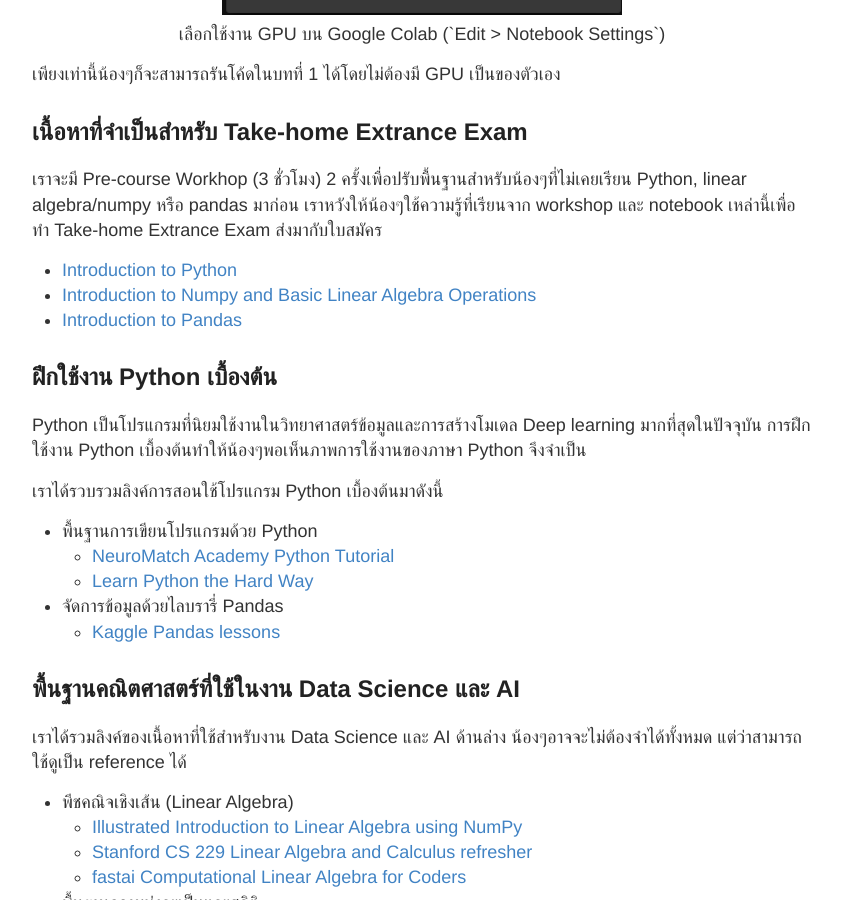
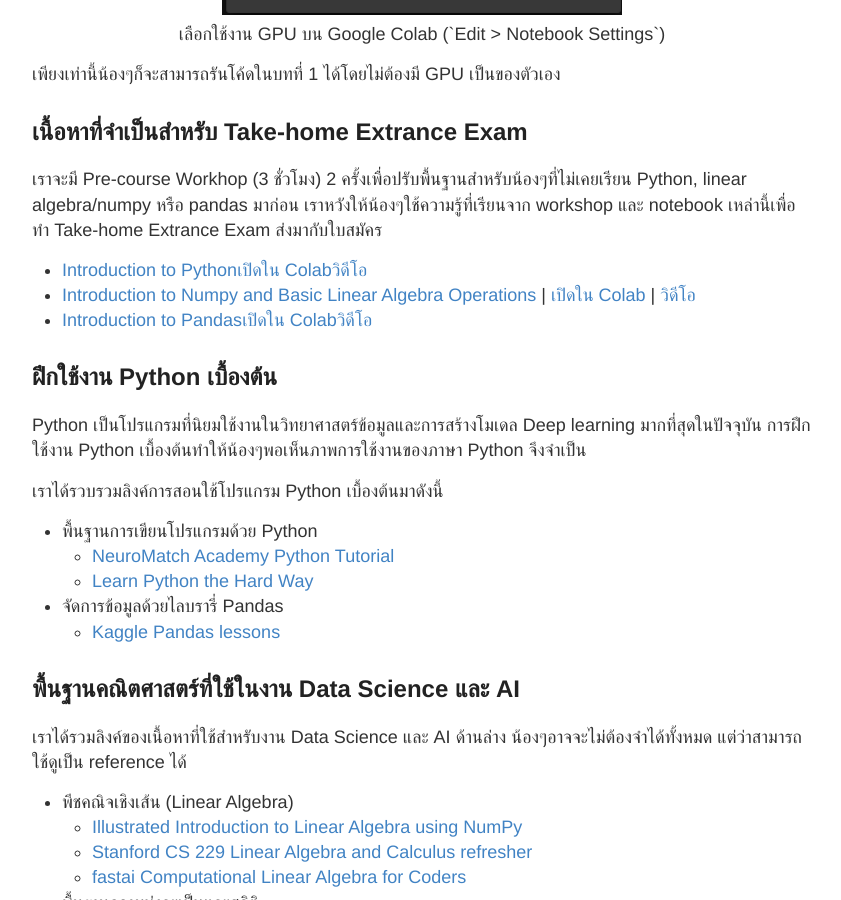
Before and after one commit to ai-builders/ai-builders.github.io, a Jekyll site: the page built from docs/_posts/2021-2-21-before-class.md, in a window 1280 px wide and 900 px high, scrolled down 1499 px. Shown: the whole window, without its empty margins (218-1059 px from the left). Built offline with Jekyll 4.4.1, drawn with Linux system fonts in a browser that asks for light colours.

Commit message:
add videos to before-class

```diff
--- a/docs/_posts/2021-2-21-before-class.md
+++ b/docs/_posts/2021-2-21-before-class.md
@@ -46,10 +46,10 @@
 
 ## เนื้อหาที่จำเป็นสำหรับ Take-home Extrance Exam
 เราจะมี Pre-course Workhop (3 ชั่วโมง) 2 ครั้งเพื่อปรับพื้นฐานสำหรับน้องๆที่ไม่เคยเรียน Python, linear algebra/numpy หรือ pandas มาก่อน เราหวังให้น้องๆใช้ความรู้ที่เรียนจาก workshop และ notebook เหล่านี้เพื่อทำ Take-home Extrance Exam ส่งมากับใบสมัคร
-* [Introduction to Python](https://github.com/ai-builders/ai-builders.github.io/blob/main/notebooks/ai_builder_intro_python.ipynb)
+* [Introduction to Python](https://github.com/ai-builders/ai-builders.github.io/blob/main/notebooks/ai_builder_intro_python.ipynb) | [เปิดใน Colab](https://colab.research.google.com/github/ai-builders/ai-builders.github.io/blob/main/notebooks/ai_builder_intro_python.ipynb) | [วิดีโอ](https://www.facebook.com/watch/live/?ref=watch_permalink&v=193110048955012)
 * [
-Introduction to Numpy and Basic Linear Algebra Operations](https://github.com/ai-builders/ai-builders.github.io/blob/main/notebooks/ai_builder_numpy.ipynb)
-* [Introduction to Pandas](https://github.com/ai-builders/ai-builders.github.io/blob/main/notebooks/ai_builder_pandas.ipynb)
+Introduction to Numpy and Basic Linear Algebra Operations](https://github.com/ai-builders/ai-builders.github.io/blob/main/notebooks/ai_builder_numpy.ipynb) | [เปิดใน Colab](https://colab.research.google.com/github/ai-builders/ai-builders.github.io/blob/main/notebooks/ai_builder_numpy.ipynb) | [วิดีโอ](https://www.facebook.com/watch/live/?ref=watch_permalink&v=1254101408321503)
+* [Introduction to Pandas](https://github.com/ai-builders/ai-builders.github.io/blob/main/notebooks/ai_builder_pandas.ipynb) | [เปิดใน Colab](https://colab.research.google.com/github/ai-builders/ai-builders.github.io/blob/main/notebooks/ai_builder_pandas.ipynb) | [วิดีโอ](https://www.facebook.com/watch/live/?ref=watch_permalink&v=1254101408321503)
 
 ## ฝึกใช้งาน Python เบื้องต้น
 
```
